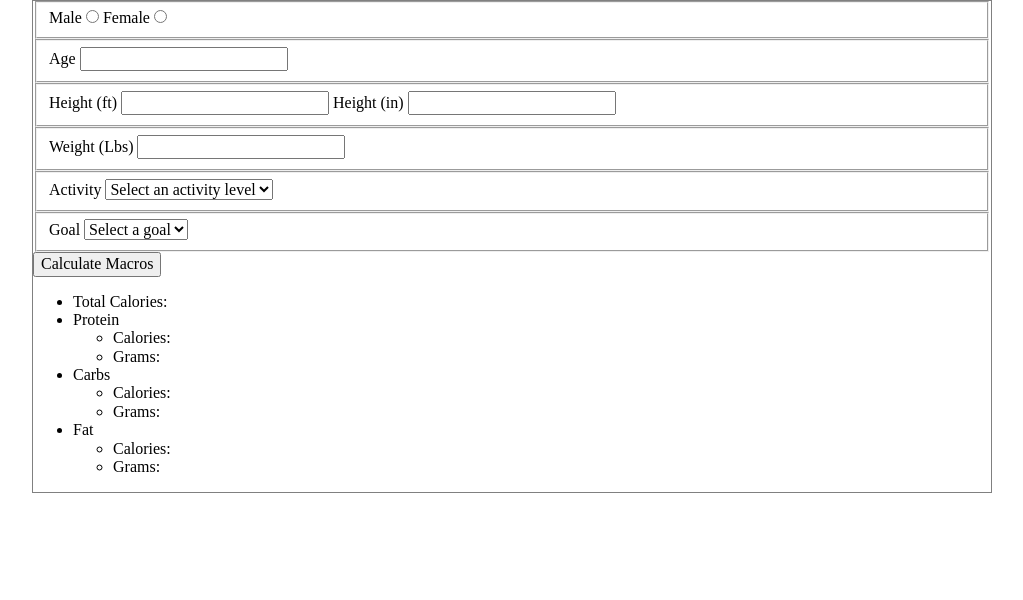
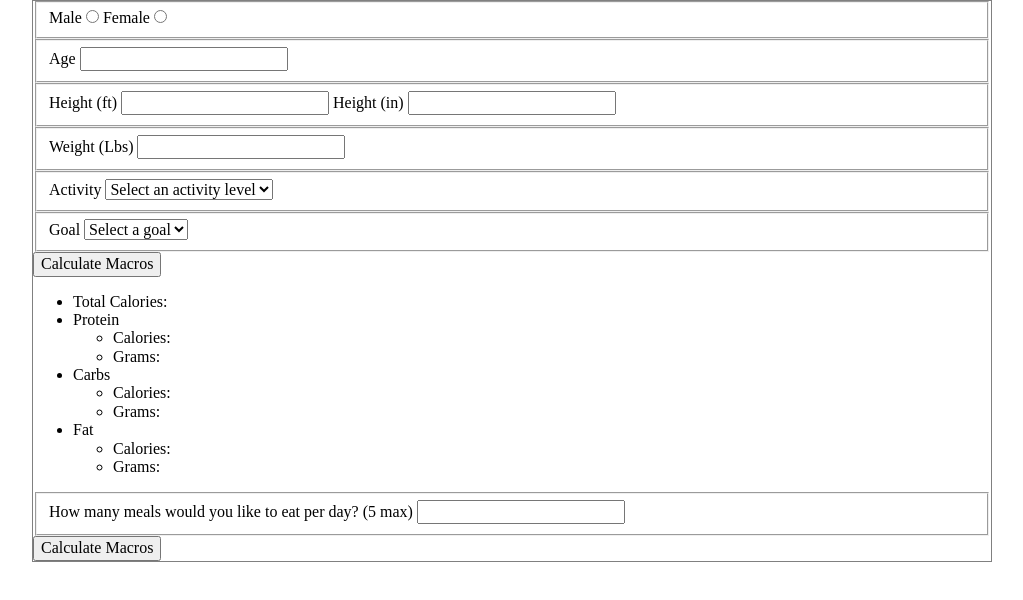
Before and after one commit to cjhensen/macro-meal-planner, a website: page public/index.html in a window 1280 px wide. Shown: the whole page, without its empty margins (128-1151 px from the left). Drawn offline with nearby package versions, Linux system fonts and the light colour scheme; files that its build step writes are made by us from their sources.

Commit message:
recipe gen and display basic html

```diff
--- a/public/index.html
+++ b/public/index.html
@@ -17,7 +17,6 @@
       <div class="macro-calc">
 
         <form id="form-macro-calc" action="/signup/" method="post">
-
           <fieldset>
             <label class="gender-choice" for="gender-male">Male
               <input type="radio" id="gender-male" name="gender" value="male" required>
@@ -98,8 +97,21 @@
         </ul>
       </div><!-- / .macro-display -->
 
+
       <div class="recipe-generator">
+        <form id="recipe-generator" action="/signup/" method="post">
+          <fieldset>
+            <label class="meals-input" for="meals-input">How many meals would you like to eat per day? (5 max)
+              <input type="number" id="meals-input" name="meals" max="5" required>
+            </label>
+          </fieldset>
+
+          <button type="submit" class="btn-recipe-generator">Calculate Macros</button>
+        </form>
       </div><!-- / .recipe-generator -->
+
+      <div class="recipe-display">
+        </div><!-- / .recipe-display -->
 
     </div><!- / .container -->
   </section>
```
Also changed, not shown: src/index.html (+13 -1 lines).
